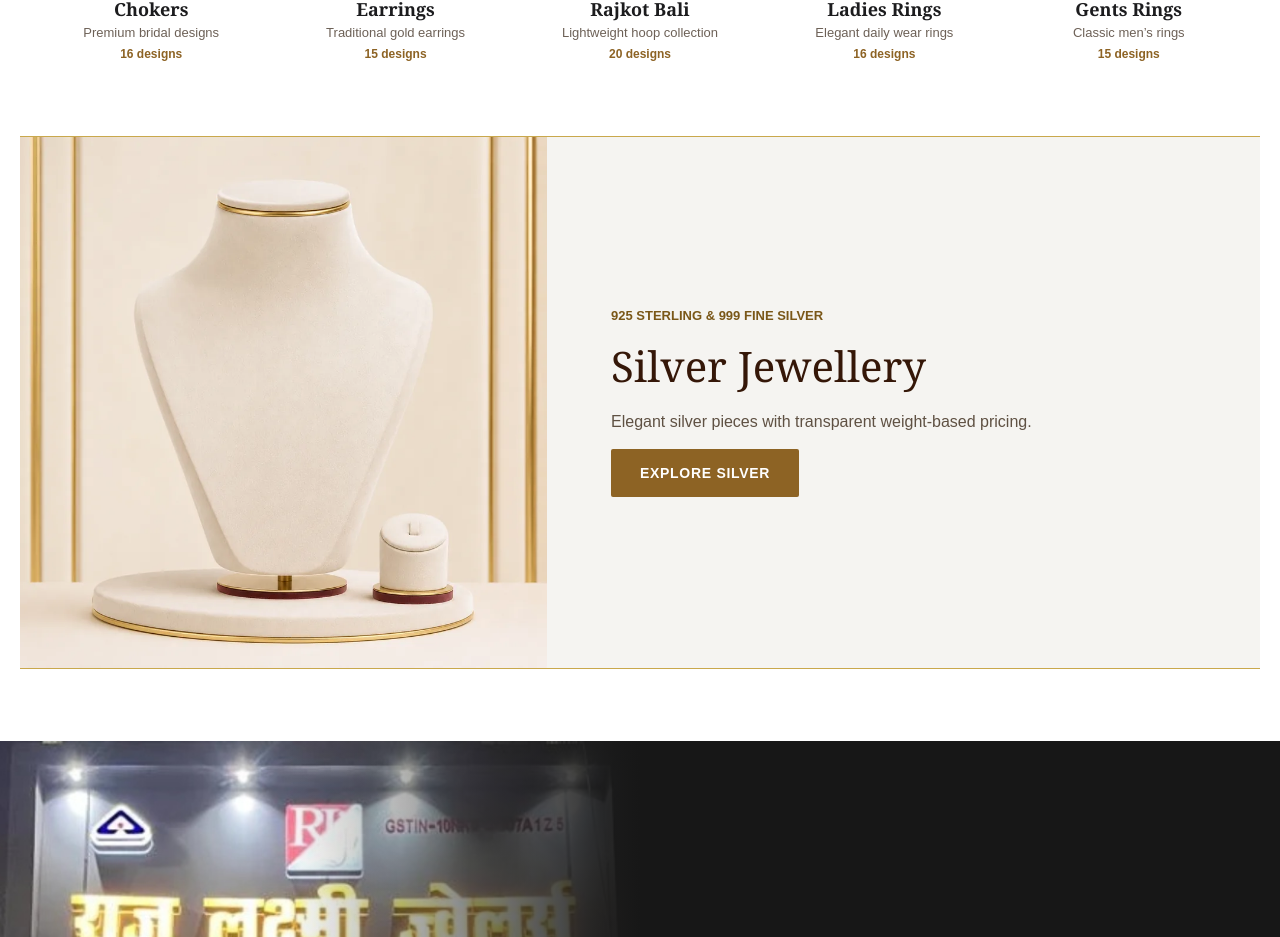
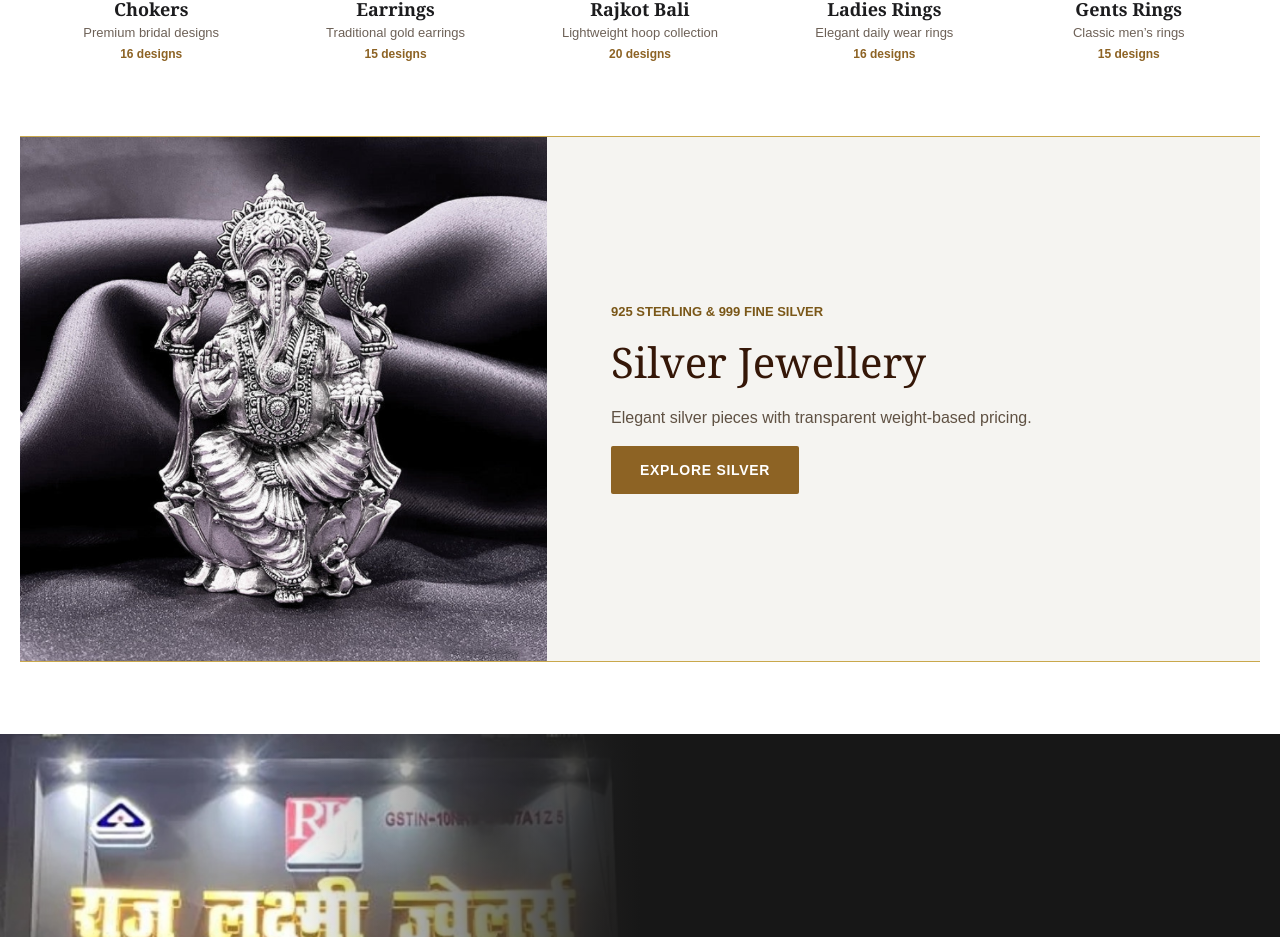
Before and after one commit to nikhilseth411-dev/rajlaxmi-frontend, a React (Vite) app: page / in a window 1280 px wide. Shown: the part 2374-3311 px from the top of the page. Built offline with nearby package versions, Linux system fonts and the light colour scheme; no server answers.

Commit message:
Show Lord Ganesh in silver collection

```diff
--- a/src/App.css
+++ b/src/App.css
@@ -1804,6 +1804,7 @@ select {
   height: 100%;
   min-height: 360px;
   object-fit: cover;
+  object-position: center;
 }
 
 .silverCollectionContent {
--- a/src/App.jsx
+++ b/src/App.jsx
@@ -633,7 +633,7 @@ function SilverJewellery({ goldRates }) {
   return (
     <section className="silverCollectionBand" aria-labelledby="silver-collection-title">
       <div className="silverCollectionImage">
-        <img src="/images/placeholders/jewellery-display.webp" alt="Silver jewellery collection" />
+        <img src="/images/silver/lord-ganesh-silver.png" alt="Silver Lord Ganesh idol" />
       </div>
       <div className="silverCollectionContent">
         <p>925 Sterling & 999 Fine Silver</p>
--- a/src/pages/ProductDetail.jsx
+++ b/src/pages/ProductDetail.jsx
@@ -305,7 +305,7 @@ function ProductDetail() {
               </div>
 
               <div>
-                <span>Gold Rate Used</span>
+                <span>{product.metalType === "SILVER" ? "Silver Rate Used" : "Gold Rate Used"}</span>
                 <strong>{goldRateText}</strong>
               </div>
 
```
Also changed, not shown: public/images/silver/lord-ganesh-silver.png (added).
